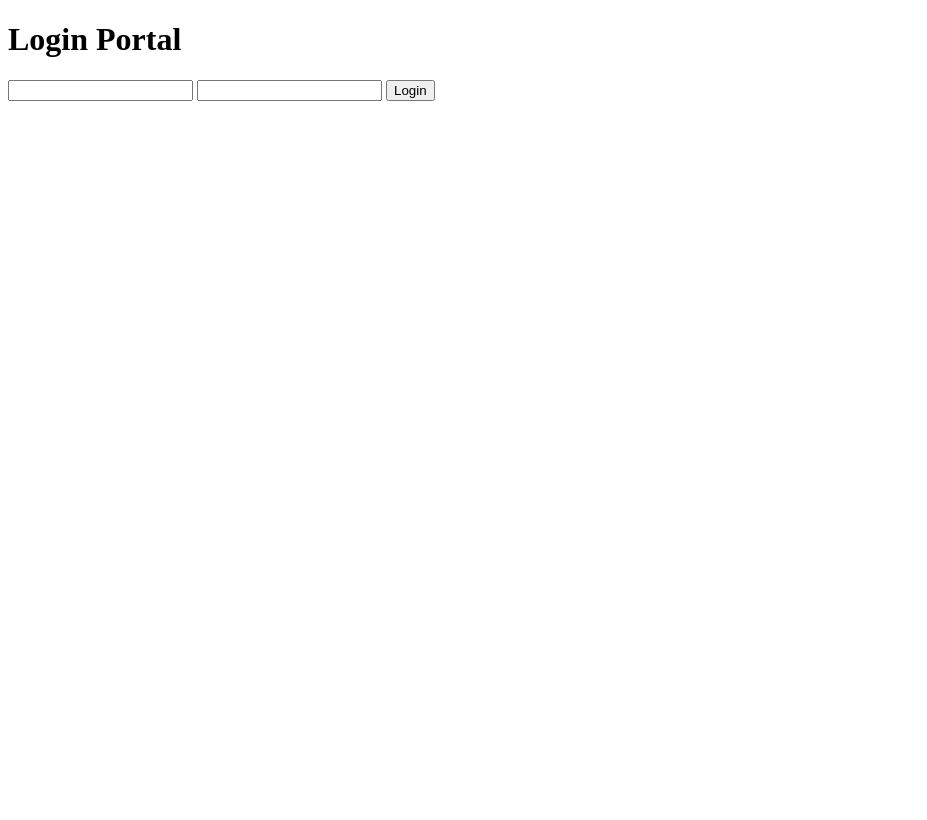
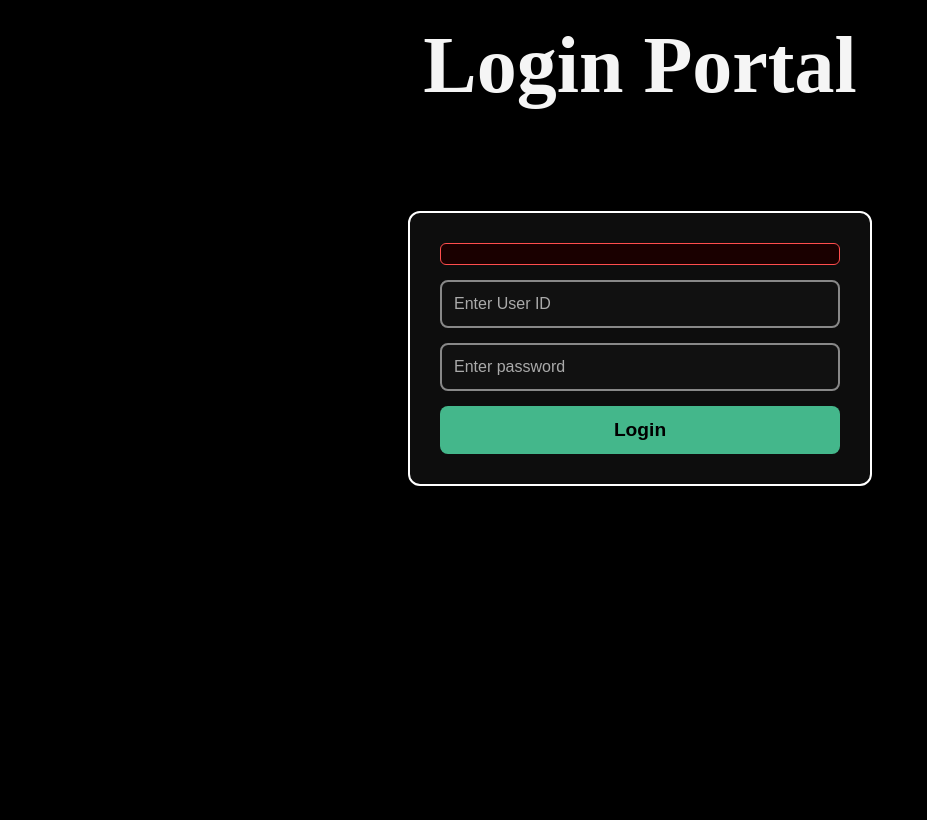
Before and after one commit to jaingopal/workflow, a Django app: page /login/ in a window 1280 px wide. Shown: the whole page, without its empty margins (0-927 px from the left). Before the commit the page ends 101 px from the top, so only its background shows below. Run offline with Django 5.2, Linux system fonts and the light colour scheme.

Commit message:
Added styling to login page

```diff
--- /dev/null
+++ b/workflow/static/css/login.css
@@ -0,0 +1,98 @@
+/* Title */
+.login-portal {
+    font-size: 5rem;
+    text-align: center;
+    margin-top: 20px;
+}
+
+/* Login Box */
+.login {
+    width: fit-content;
+    margin: 100px auto;
+    padding: 30px;
+
+    border: 2px solid white;
+    border-radius: 12px;
+
+    background-color: #0d0d0d;
+}
+
+/* Make form vertical */
+.login form {
+    display: flex;
+    flex-direction: column;
+    align-items: center;
+    gap: 15px;
+}
+
+/* Input Fields */
+.userid,
+.password {
+    width: 25rem;
+    height: 3rem;
+
+    padding: 0 12px;
+
+    border: 2px solid #888;
+    border-radius: 8px;
+
+    background-color: #111;
+    color: white;
+
+    font-size: 1rem;
+
+    outline: none;
+    transition: 0.2s ease;
+}
+
+/* Placeholder Styling */
+.userid::placeholder,
+.password::placeholder {
+    color: #aaa;
+}
+
+/* Focus Glow */
+.userid:focus,
+.password:focus {
+    border-color: #44B78B;
+    box-shadow: 0 0 6px #44B78B;
+}
+
+/* Login Button */
+.login-button {
+    width: 25rem;
+    height: 3rem;
+
+    background-color: #44B78B;
+    color: black;
+
+    border: none;
+    border-radius: 8px;
+
+    font-size: 1.2rem;
+    font-weight: bold;
+
+    cursor: pointer;
+    transition: 0.2s ease;
+}
+
+/* Hover Effect */
+.login-button:hover {
+    background-color: #5fd6a6;
+}
+
+.error {
+    color: #ff4d4d;
+    background-color: #1a0000;
+
+    padding: 10px 15px;
+    margin-bottom: 15px;
+
+    border: 1px solid #ff4d4d;
+    border-radius: 6px;
+
+    font-size: 1rem;
+    text-align: center;
+
+    width: 25rem;
+}
--- /dev/null
+++ b/workflow/static/css/styles.css
@@ -0,0 +1,12 @@
+* {
+    margin : 0;
+    padding: 0;
+    box-sizing: border-box;
+}
+
+body{
+    min-height: 100vh;
+    background-color: black;
+    color : whitesmoke;
+    font-size : 3rem
+}
--- a/workflow/templates/layout.html
+++ b/workflow/templates/layout.html
@@ -1,4 +1,5 @@
 <!DOCTYPE html>
+{% load static %}
 <html lang="en">
 <head>
     <meta charset="UTF-8">
@@ -8,6 +9,9 @@
             Work Flow
         {% endblock %}
     </title>
+    <link rel="stylesheet" href="{% static 'css/styles.css' %}">
+    {% block styling %}
+    {% endblock %}
 </head>
 <body>
     {% block content %}
--- a/workflow/templates/login.html
+++ b/workflow/templates/login.html
@@ -1,17 +1,24 @@
 {% extends "layout.html" %}
+{% load static %}
 
 {% block title %}
     Login Page
 {% endblock %}
 
+{% block styling %}
+    <link rel="stylesheet" href="{% static 'css/login.css' %}">
+{% endblock %}
+
 {% block content %}
-    <h1>Login Portal</h1>
-    <h2>{{error}}</h2>
-    <form method= "POST">
-        {% csrf_token %}
-        <input type="text" name = "userid">
-        <input type="text" name="password">
+    <h1 class = "login-portal">Login Portal</h1>
+    <div class = "login">
+        <h2 class ="error">{{error}}</h2>
+        <form method= "POST">
+            {% csrf_token %}
+            <input type="text" name = "userid" class = "userid" placeholder="Enter User ID">
+            <input type="password" name="password" class = "password" placeholder="Enter password">
 
-        <button>Login</button>
-    </form>
+            <button type = "submit" class= "login-button">Login</button>
+        </form>
+    </div>
 {% endblock %}
--- a/workflow/workflow/settings.py
+++ b/workflow/workflow/settings.py
@@ -122,4 +122,8 @@ MEDIA_URL = 'media/'
 
 MEDIA_ROOT =BASE_DIR / 'media'
 
-STATIC_ROOT = BASE_DIR / 'static'
+# STATIC_ROOT = BASE_DIR / 'static'
+
+STATICFILES_DIRS =[
+    BASE_DIR/'static',
+]
```
Also changed, not shown: workflow/db.sqlite3.
